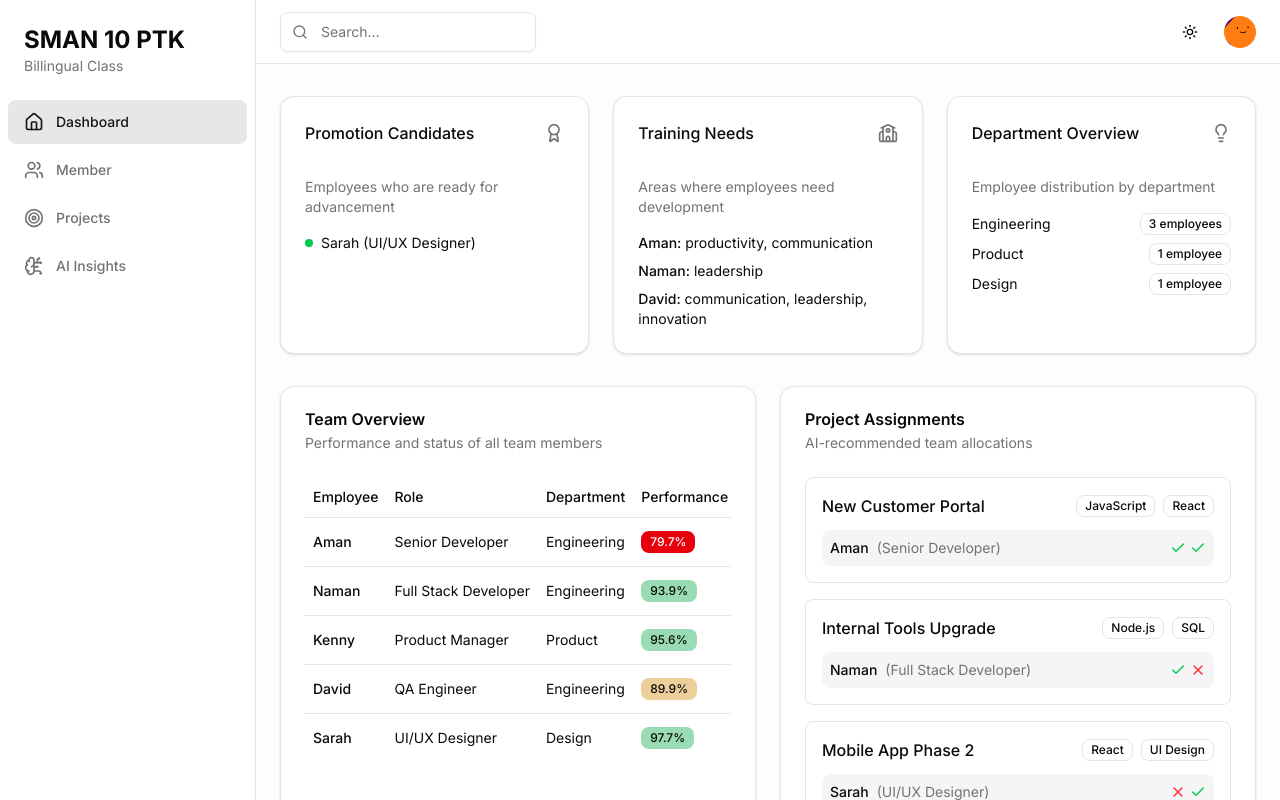
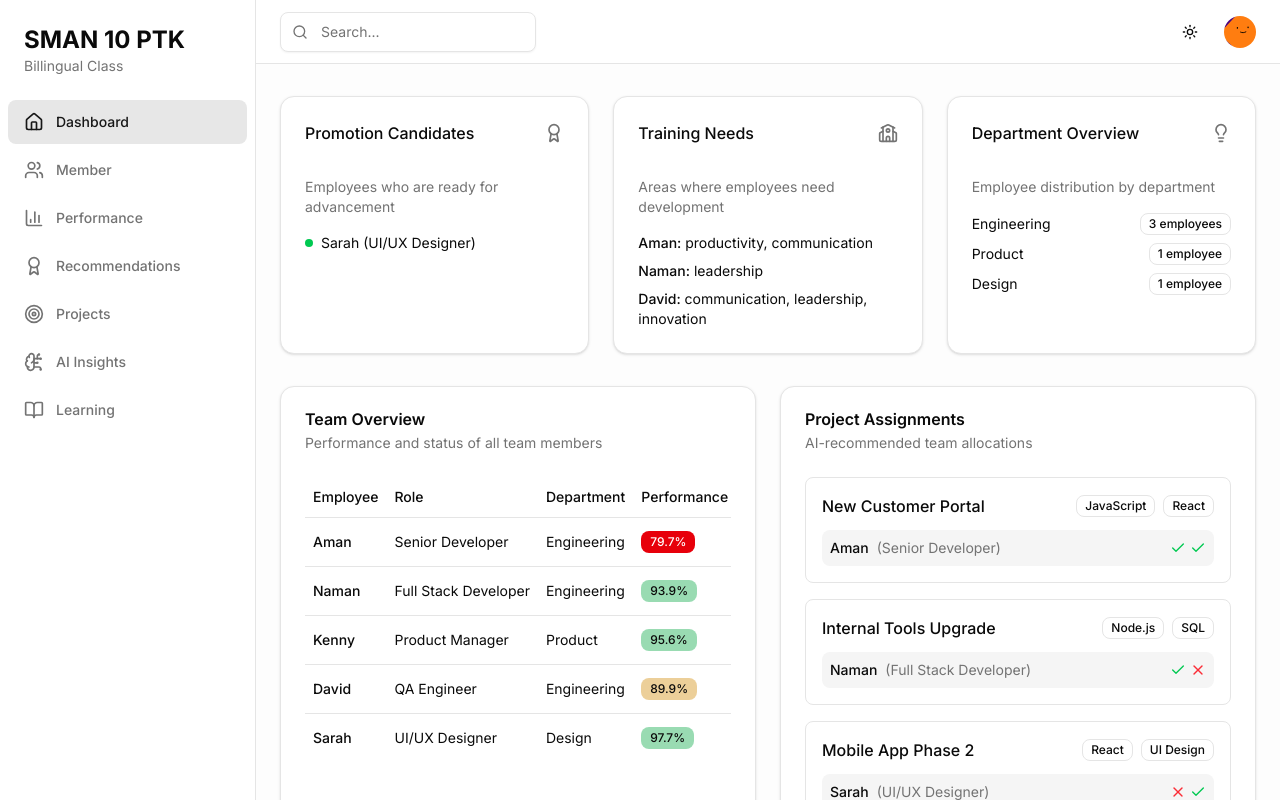
Before and after one commit to TwentyCloff/employee, a Next.js app: page / in a window 1280 px wide. Shown: the top 800 px of the page. Built offline with nearby package versions, Linux system fonts and the light colour scheme.

Commit message:
Update SideNav.jsx

```diff
--- a/components/dashboard/SideNav.jsx
+++ b/components/dashboard/SideNav.jsx
@@ -18,11 +18,11 @@ export function SideNav() {
   const navItems = [
     { label: 'Dashboard', href: '/', icon: Home },
     { label: 'Member', href: '/employees', icon: Users },
-    // { label: 'Performance', href: '/performance', icon: BarChart3 },
-    // { label: 'Recommendations', href: '/recommendations', icon: Award },
+    { label: 'Performance', href: '/performance', icon: BarChart3 },
+    { label: 'Recommendations', href: '/recommendations', icon: Award },
     { label: 'Projects', href: '/projects', icon: Target },
     { label: 'AI Insights', href: '/insights', icon: BrainCircuit },
-    // { label: 'Learning', href: '/learning', icon: BookOpen }
+    { label: 'Learning', href: '/learning', icon: BookOpen }
   ];
 
   return (
```
